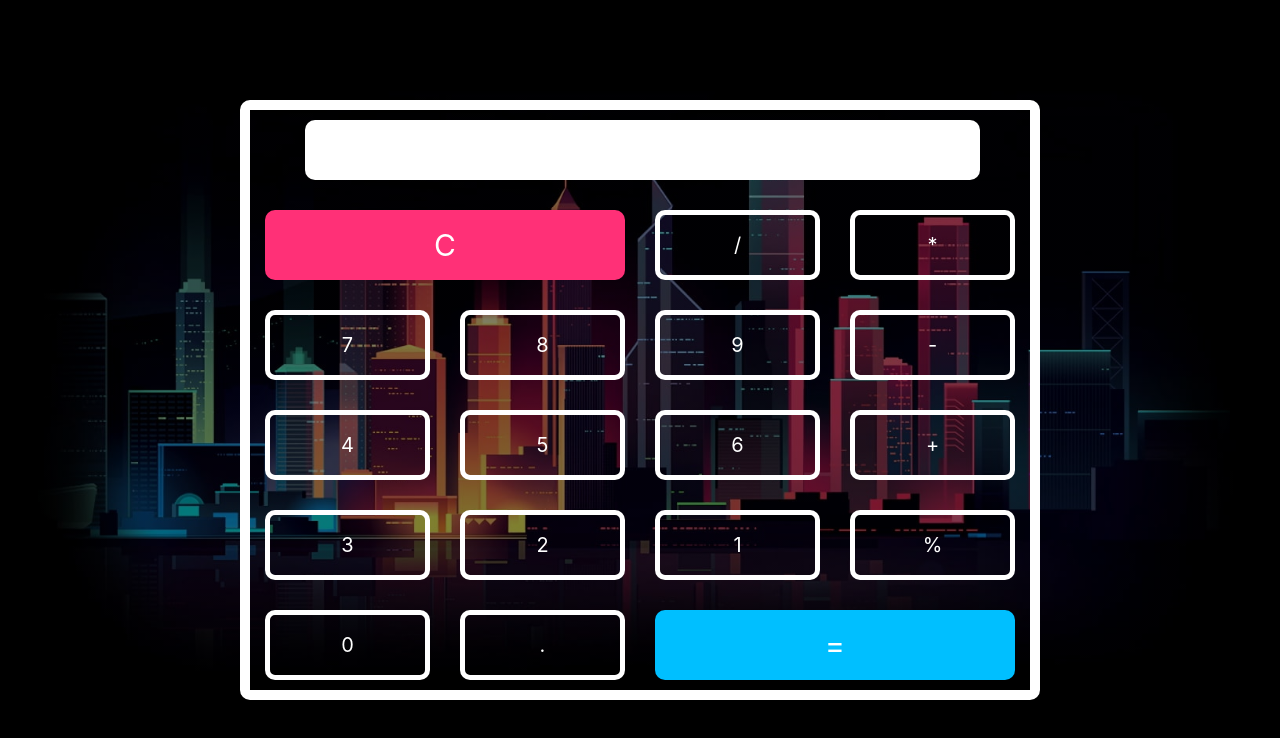
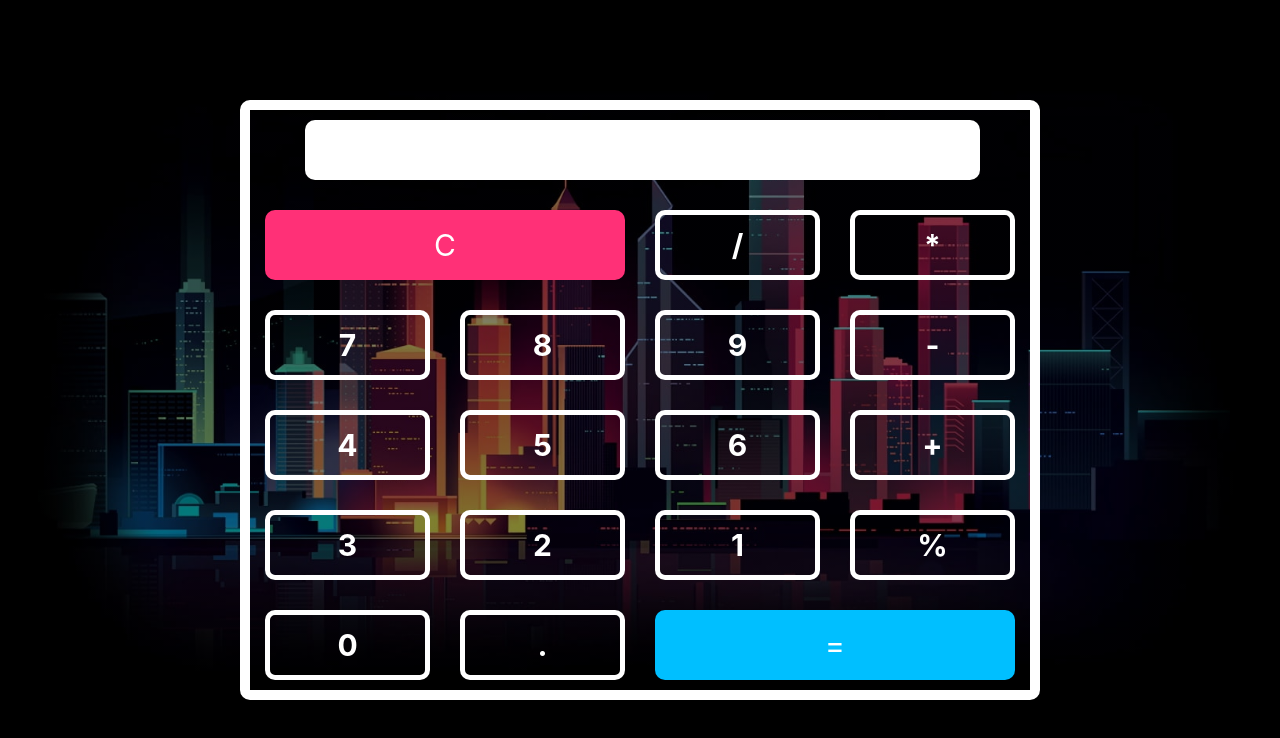
Before and after one commit to SamSundar506/Calculator, a plain HTML site: page index.html in a window 1280 px wide. Drawn offline with nearby package versions, Linux system fonts and the light colour scheme.

Commit message:
Update style.css

```diff
--- a/style.css
+++ b/style.css
@@ -75,9 +75,10 @@ body{
   background-color: transparent;
   border-radius: 10px;
   height: 70px;
-  font-size: 20px;
+  font-size: 30px;
   color: white;
   transition: .5s;
+  font-weight: bolder;
 }
 
 .C:hover{
```
